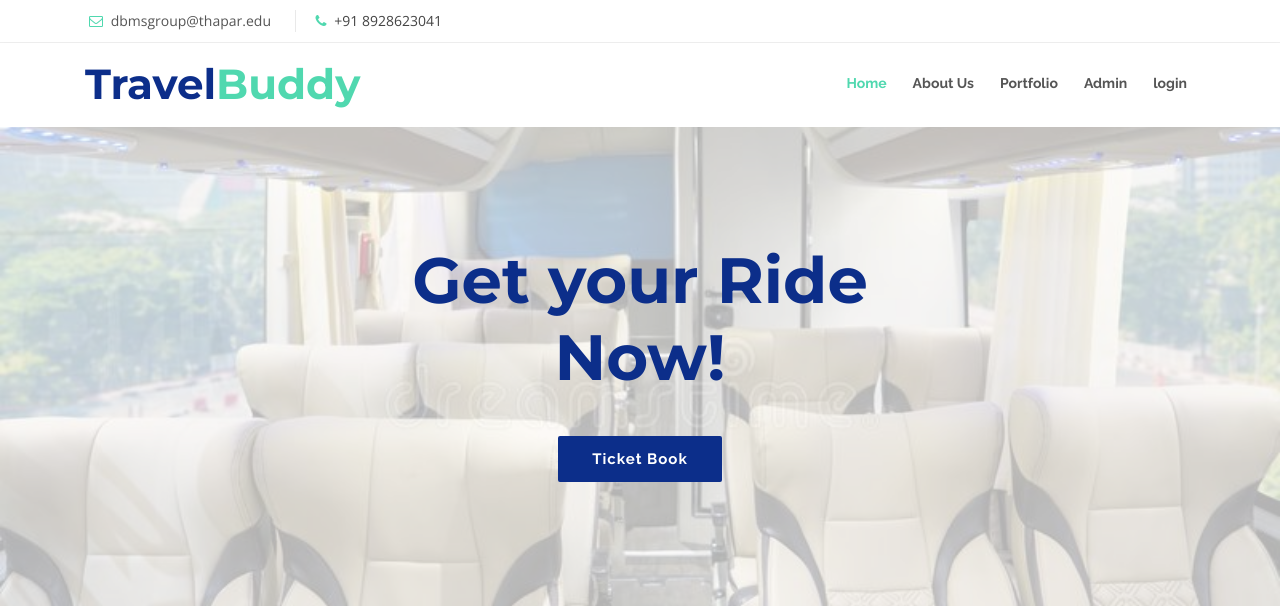
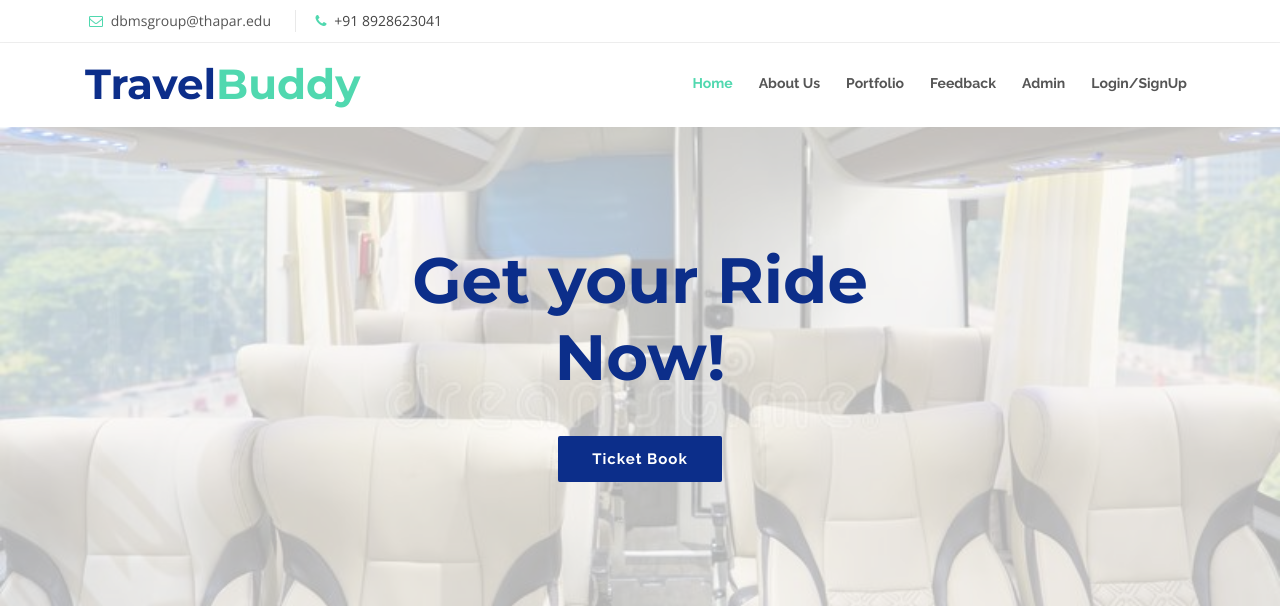
Before and after one commit to KasAgg21/Library_Management_System, a PHP site: page / in a window 1280 px wide. Shown: the top 606 px of the page. Run offline with PHP 8.4, Linux system fonts and the light colour scheme; some web fonts are replaced.

Commit message:
Add files via upload

```diff
--- a/main/index.php
+++ b/main/index.php
@@ -63,8 +63,9 @@
           <li><a href="#about">About Us</a></li>
 
           <li><a href="#portfolio">Portfolio</a></li>
+          <li><a href="registration/feedback.php">Feedback</a></li>
           <li><a href="registration/admin.php">Admin</a></li>
-          <li><a href="registration/login.php">login</a></li>
+          <li><a href="registration/login.php">Login/SignUp</a></li>
         </ul>
       </nav><!-- #nav-menu-container -->
     </div>
```
